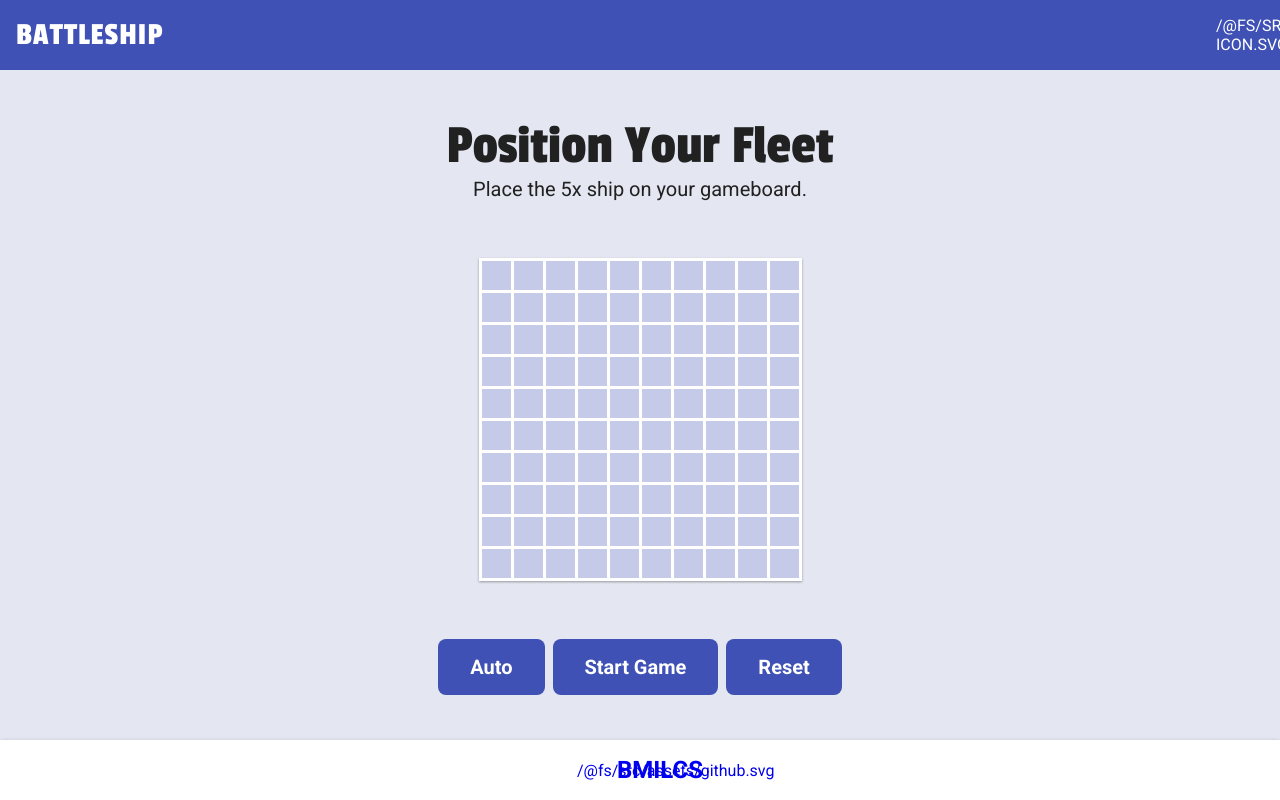
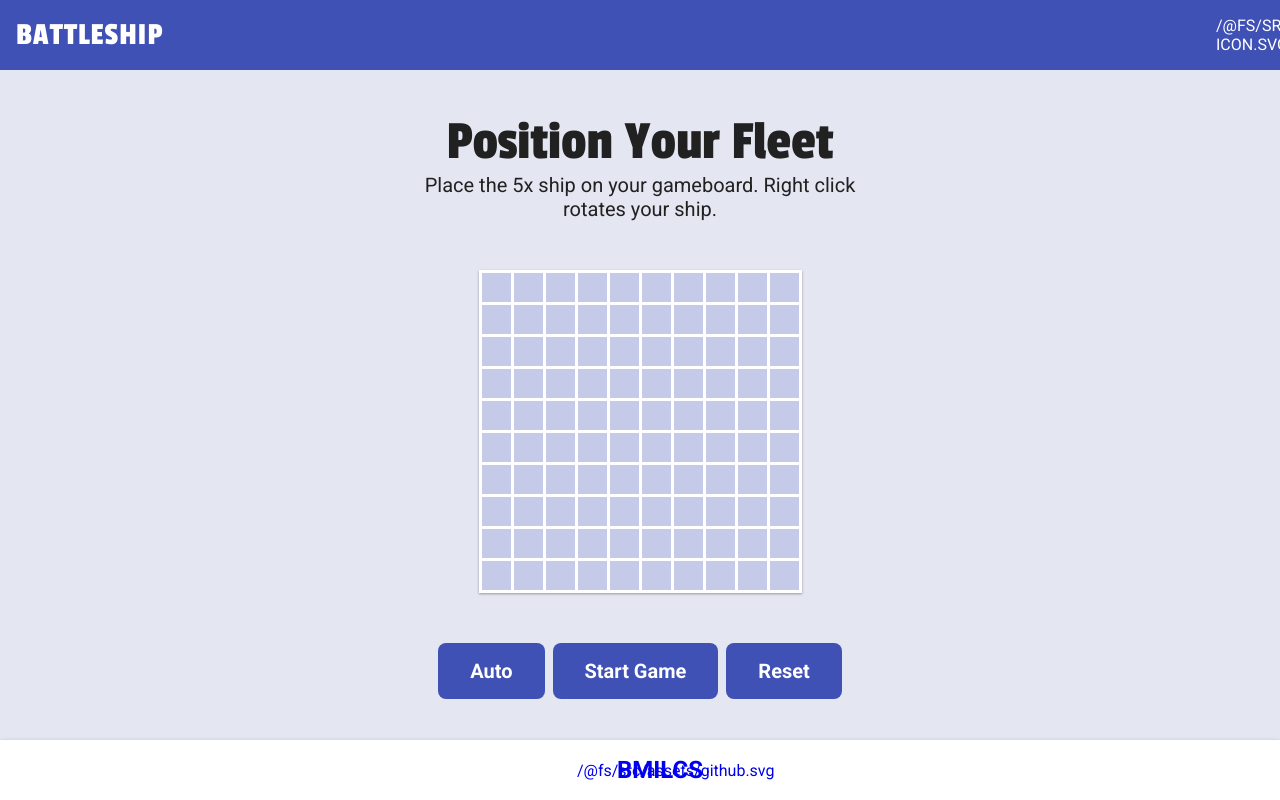
Before and after one commit to bmilcs/odin-battleship, a website built with webpack: page src/template.html in a window 1280 px wide. Both pictures are taken after a click on the button "Start Game". Shown: the top 800 px of the page. Built offline with nearby package versions, Linux system fonts and the light colour scheme.

Commit message:
Add right click instructions to pregame

```diff
--- a/src/modules/dom.js
+++ b/src/modules/dom.js
@@ -241,7 +241,7 @@ const renderPreGame = (player) => {
   let shipDescription;
 
   shipSize
-    ? (shipDescription = `Place the ${shipSize}x ship on your gameboard.`)
+    ? (shipDescription = `Place the ${shipSize}x ship on your gameboard. Right click rotates your ship.`)
     : (shipDescription = `Click on Start Game to begin!`);
 
   containerize(
--- a/src/scss/gameplay.scss
+++ b/src/scss/gameplay.scss
@@ -14,6 +14,7 @@
   }
   p {
     font-size: 1.25rem;
+    max-width: 40ch;
   }
 }
 
```
